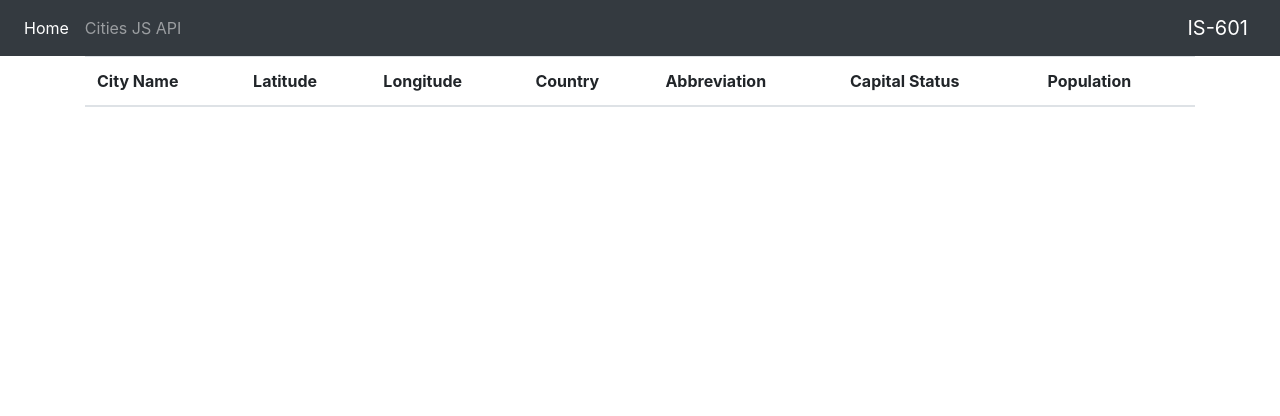
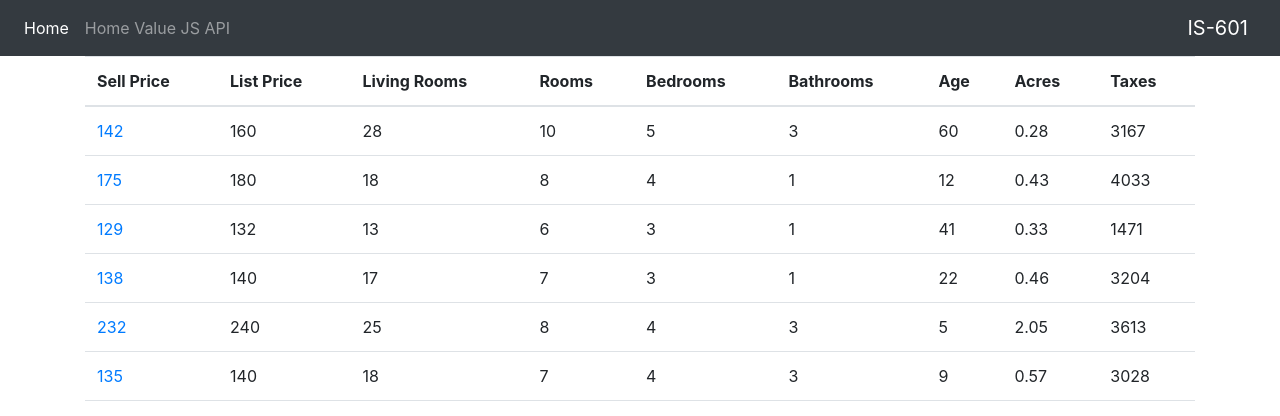
Before and after one commit to rn44/webapp3, a Flask app: page / in a window 1280 px wide. Shown: the top 416 px of the page. Before the commit the page ends 107 px from the top, so only its background shows below. Run offline with Flask 2, Linux system fonts and the light colour scheme; data comes from the database, SQL or seed files in the repository; data that the repository does not hold is empty; some libraries are stand-ins or nearby versions.

Commit message:
Task: update html code

```diff
--- a/app/templates/index.html
+++ b/app/templates/index.html
@@ -3,25 +3,29 @@
 <table class="table">
     <thead>
     <tr>
-        <th scope="col">City Name</th>
-        <th scope="col">Latitude</th>
-        <th scope="col">Longitude</th>
-        <th scope="col">Country</th>
-        <th scope="col">Abbreviation</th>
-        <th scope="col">Capital Status</th>
-        <th scope="col">Population</th>
+        <th scope="col">Sell Price</th>
+        <th scope="col">List Price</th>
+        <th scope="col">Living Rooms</th>
+        <th scope="col">Rooms</th>
+        <th scope="col">Bedrooms</th>
+        <th scope="col">Bathrooms</th>
+        <th scope="col">Age</th>
+        <th scope="col">Acres</th>
+        <th scope="col">Taxes</th>
     </tr>
     </thead>
     <tbody>
-    {% for city in cities %}
+    {% for home in homes %}
     <tr>
-        <td>{{ city.fldName }}</td>
-        <td>{{ city.fldLat }}</td>
-        <td>{{ city.fldLong }}</td>
-        <td>{{ city.fldCountry }}</td>
-        <td>{{ city.fldAbreviation }}</td>
-        <td>{{ city.fldCapitalStatus }}</td>
-        <td>{{ city.fldPopulation }}</td>
+        <td><a href="view/{{home.id}}">{{ home.Sell }}</a></td>
+        <td>{{ home.List }}</td>
+        <td>{{ home.Living }}</td>
+        <td>{{ home.Rooms }}</td>
+        <td>{{ home.Beds }}</td>
+        <td>{{ home.Baths }}</td>
+        <td>{{ home.Age }}</td>
+        <td>{{ home.Acres }}</td>
+        <td>{{ home.Taxes }}</td>
     </tr>
     {% endfor %}
     </tbody>
--- a/app/templates/layout.html
+++ b/app/templates/layout.html
@@ -32,7 +32,7 @@
                     <a class="nav-link" href="#">{{ title }}<span class="sr-only">(current)</span></a>
                 </li>
                 <li class="nav-item">
-                    <a class="nav-link" href="api/cities">Cities JS API</a>
+                    <a class="nav-link" href="api/homes">Home Value JS API</a>
                 </li>
             </ul>
         </div>
```
Also changed, not shown: app/templates/view.html (added, +23 -0 lines).
